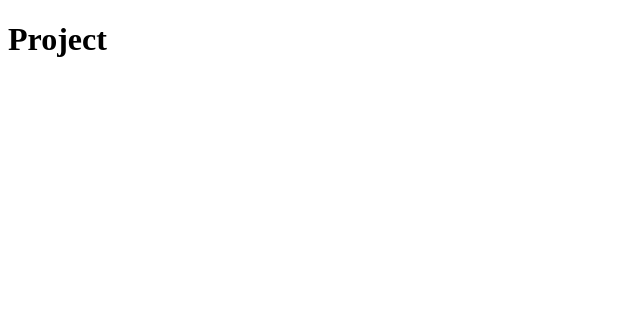
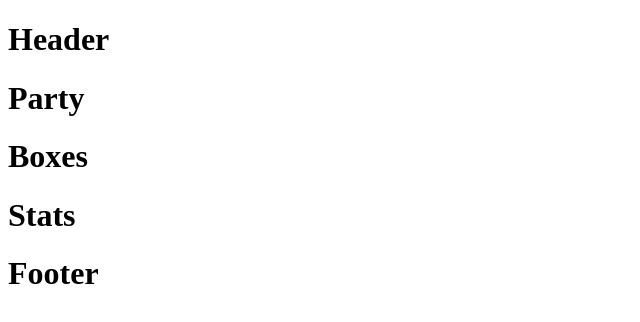
Before and after one commit to KeithPetr/Pokemon-Scarlet-Boxes-React, a React (Vite) app: page / in a window 1280 px wide. Shown: the top 322 px of the page, without its empty margins (0-640 px from the left). Built offline with nearby package versions, Linux system fonts and the light colour scheme.

Commit message:
Created 5 components to start project

```diff
--- a/index.html
+++ b/index.html
@@ -4,7 +4,7 @@
     <meta charset="UTF-8" />
     <link rel="icon" type="image/svg+xml" href="/vite.svg" />
     <meta name="viewport" content="width=device-width, initial-scale=1.0" />
-    <title>Pokemon Boxes</title>
+    <title>Pokemon Boxes React</title>
   </head>
   <body>
     <div id="root"></div>
--- a/src/App.jsx
+++ b/src/App.jsx
@@ -1,9 +1,20 @@
 import { useState } from 'react'
+import Boxes from "./components/Boxes"
+import Footer from "./components/Footer"
+import Header from "./components/Header"
+import Party from "./components/Party"
+import Stats from "./components/Stats"
 
 export default function App() {
   const [count, setCount] = useState(0)
 
   return (
-    <h1>Project</h1>
+    <div>
+      <Header/>
+      <Party/>
+      <Boxes/>
+      <Stats/>
+      <Footer/>
+    </div>
   )
 }
--- /dev/null
+++ b/src/components/Boxes.jsx
@@ -0,0 +1,7 @@
+import React from "react"
+
+export default function Boxes() {
+    return (
+        <h1>Boxes</h1>
+    )
+}
--- /dev/null
+++ b/src/components/Footer.jsx
@@ -0,0 +1,7 @@
+import React from "react"
+
+export default function Footer() {
+    return (
+        <h1>Footer</h1>
+    )
+}
--- /dev/null
+++ b/src/components/Header.jsx
@@ -0,0 +1,7 @@
+import React from "react"
+
+export default function Header() {
+    return (
+        <h1>Header</h1>
+    )
+}
--- /dev/null
+++ b/src/components/Party.jsx
@@ -0,0 +1,7 @@
+import React from "react"
+
+export default function Party() {
+    return (
+        <h1>Party</h1>
+    )
+}
--- /dev/null
+++ b/src/components/Stats.jsx
@@ -0,0 +1,7 @@
+import React from "react"
+
+export default function Stats() {
+    return (
+        <h1>Stats</h1>
+    )
+}
```
